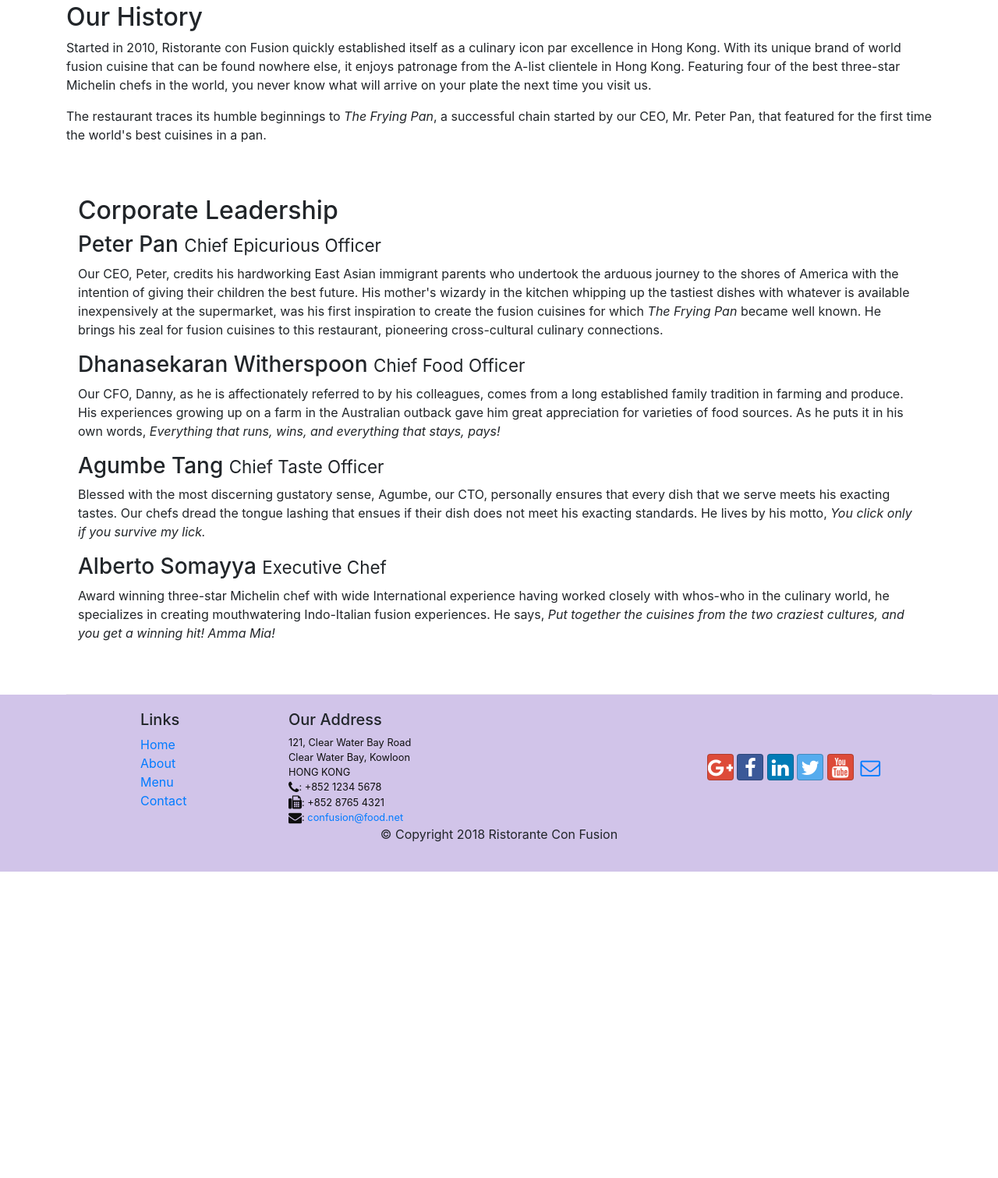
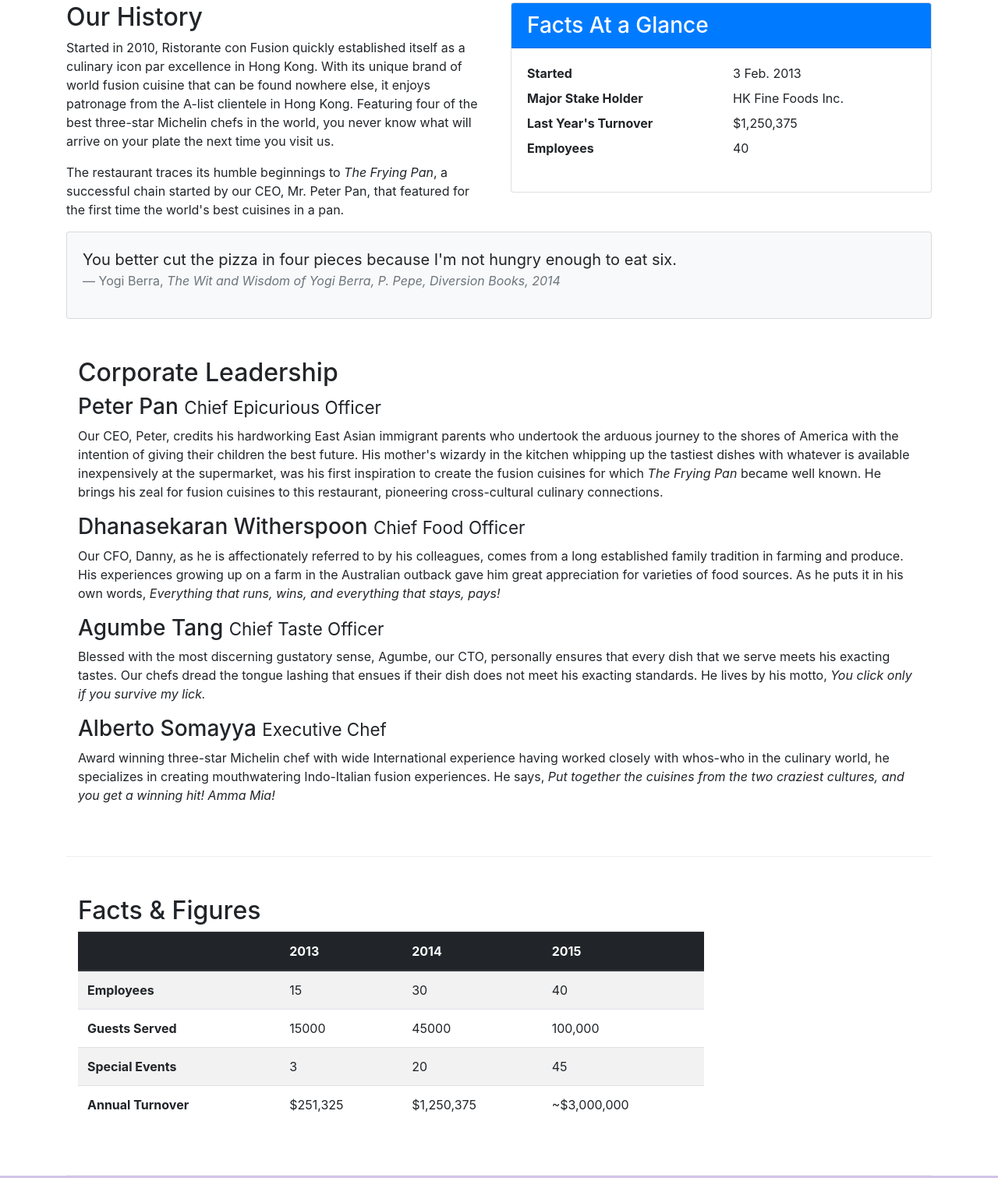
Before and after one commit to jaishankarg24/BootStrap-4, a website: page aboutus.html in a window 1280 px wide. Shown: the part 462-1973 px from the top of the page at 78% size. Before the commit the page ends 1580 px from the top, so only its background shows below. Drawn offline with nearby package versions, Linux system fonts and the light colour scheme.

Commit message:
Tables and Cards

```diff
--- a/aboutus.html
+++ b/aboutus.html
@@ -62,12 +62,41 @@
         </div>
 
         <div class="row">
-            <div class="col-12">
+            <div class="col-12 col-sm-6">
                 <h2>Our History</h2>
                 <p>Started in 2010, Ristorante con Fusion quickly established itself as a culinary icon par excellence in Hong Kong. With its unique brand of world fusion cuisine that can be found nowhere else, it enjoys patronage from the A-list clientele in Hong Kong.  Featuring four of the best three-star Michelin chefs in the world, you never know what will arrive on your plate the next time you visit us.</p>
                 <p>The restaurant traces its humble beginnings to <em>The Frying Pan</em>, a successful chain started by our CEO, Mr. Peter Pan, that featured for the first time the world's best cuisines in a pan.</p>
             </div>
-            <div>
+
+            <div class="col-12 col-sm-6">
+                <div class="card">
+                    <h3 class="card-header bg-primary text-white">Facts At a Glance</h3>
+                    <div class="card-body">
+                        <dl class="row">
+                            <dt class="col-6">Started</dt>
+                            <dd class="col-6">3 Feb. 2013</dd>
+                            <dt class="col-6">Major Stake Holder</dt>
+                            <dd class="col-6">HK Fine Foods Inc.</dd>
+                            <dt class="col-6">Last Year's Turnover</dt>
+                            <dd class="col-6">$1,250,375</dd>
+                            <dt class="col-6">Employees</dt>
+                            <dd class="col-6">40</dd>
+                        </dl>
+                    </div>
+                </div>
+            </div>
+
+            <div class="col-12">
+                <div class="card card-body bg-light">
+                    <blockquote class="blockquote">
+                        <p class="mb-0">You better cut the pizza in four pieces because
+                            I'm not hungry enough to eat six.</p>
+                        <footer class="blockquote-footer">Yogi Berra,
+                            <cite title="Source Title">The Wit and Wisdom of Yogi Berra,
+                            P. Pepe, Diversion Books, 2014</cite>
+                        </footer>
+                    </blockquote>
+                </div>
             </div>
         </div>
 
@@ -85,6 +114,53 @@
                 <p class="d-none d-sm-block">Award winning three-star Michelin chef with wide International experience having worked closely with whos-who in the culinary world, he specializes in creating mouthwatering Indo-Italian fusion experiences. He says, <em>Put together the cuisines from the two craziest cultures, and you get a winning hit! Amma Mia!</em></p>
             </div>
        </div>
+
+       <div class="row row-content">
+        <div class="col-12 col-sm-9">
+            <h2>Facts &amp; Figures</h2>
+
+            <div class="table-responsive">
+                <table class="table table-striped">
+                    <thead class="thead-dark">
+                        <tr>
+                            <th>&nbsp;</th>
+                            <th>2013</th>
+                            <th>2014</th>
+                            <th>2015</th>
+                        </tr>
+                    </thead>
+                    <tbody>
+                        <tr>
+                            <th>Employees</th>
+                            <td>15</td>
+                            <td>30</td>
+                            <td>40</td>
+                        </tr>
+                        <tr>
+                            <th>Guests Served</th>
+                            <td>15000</td>
+                            <td>45000</td>
+                            <td>100,000</td>
+                        </tr>
+                        <tr>
+                            <th>Special Events</th>
+                            <td>3</td>
+                            <td>20</td>
+                            <td>45</td>
+                        </tr>
+                        <tr>
+                            <th>Annual Turnover</th>
+                            <td>$251,325</td>
+                            <td>$1,250,375</td>
+                            <td>~$3,000,000</td>
+                        </tr>
+                    </tbody>
+                </table>
+            </div>
+        </div>
+         <div class="col-12 col-sm-3">
+        </div>
+   </div>
 
     </div>
 
```
